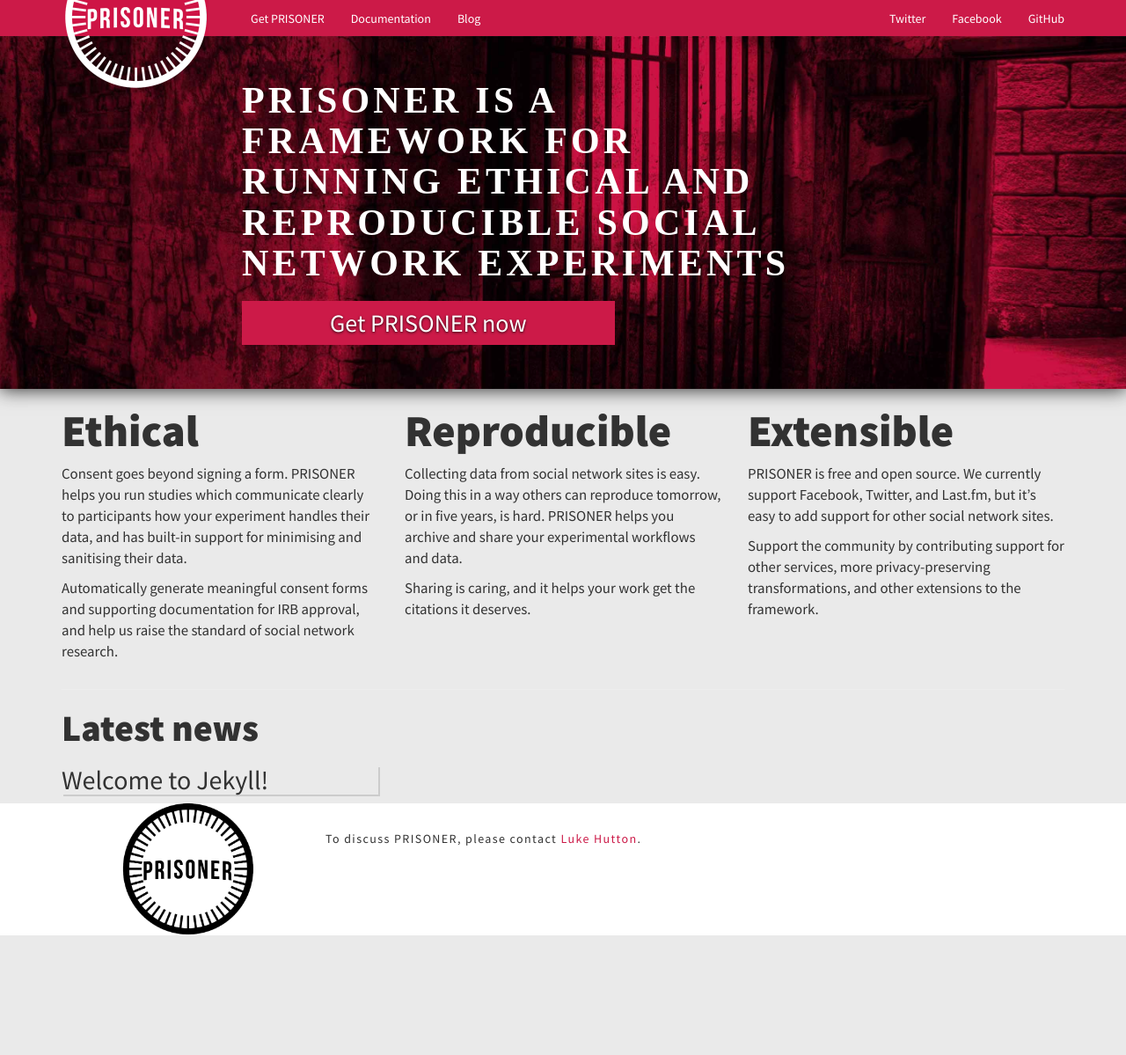
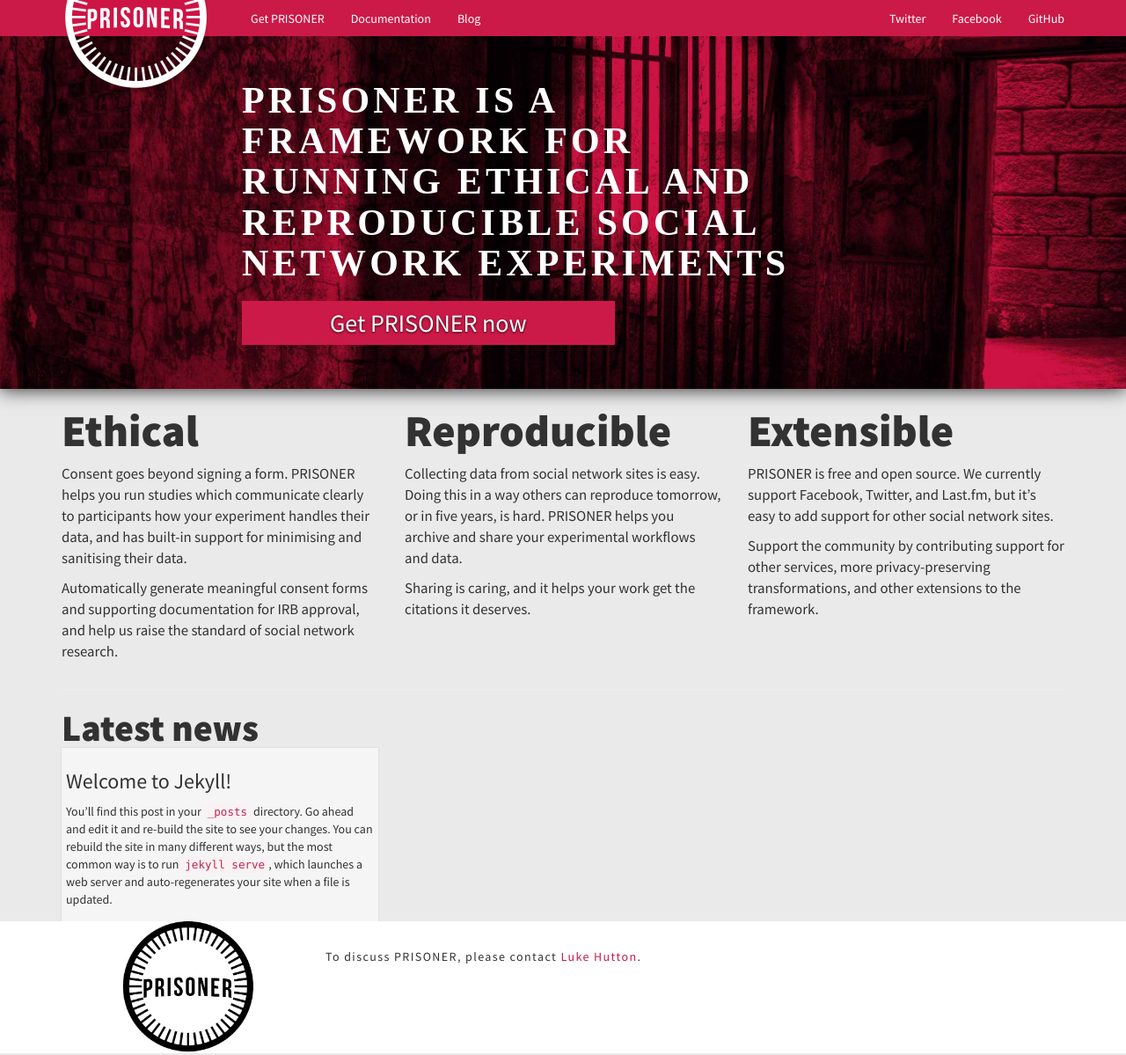
Before and after one commit to uoscompsci/PRISONER, a Jekyll site: the page built from index.html, in a window 1280 px wide. Shown: the whole page at 88% size. Built offline with Jekyll 4.4.1, drawn with Linux system fonts in a browser that asks for light colours; nearby versions of some CDN libraries; before the commit the page ends 1066 px from its top, so only the background shows below that.

Commit message:
add post loop

```diff
--- a/css/index.css
+++ b/css/index.css
@@ -305,5 +305,15 @@
 }
 
 .blog-tease {
-	box-shadow: 2px 2px #ccc;
+	box-shadow: 0px 0px 2px #ccc;
+	background-color: #f5f5f5;
+	padding: 5px;
 }
+
+hr.news-hr {
+	border-bottom: 5px #ca1f4a;
+}
+
+.blog-tease h4 {
+	font-size: 0.6em;
+}
--- a/index.html
+++ b/index.html
@@ -47,7 +47,7 @@
   </div>
   </div>
 
-  <hr>
+  <hr class="news-hr">
   <h1>Latest news</h1>
   <div class="row">
 
@@ -56,8 +56,8 @@
     {% for post in site.posts %}
       <div class="col-md-4">
         <div class="blog-tease">
-          <h2>{{ post.title }}</h2>
-          <p>{{ post.long_description }}</p>
+          <h3>{{ post.title }}</h2>
+          <p>{{ post.excerpt }}</p>
         </div>
       </div>
     {% endfor %}
```
